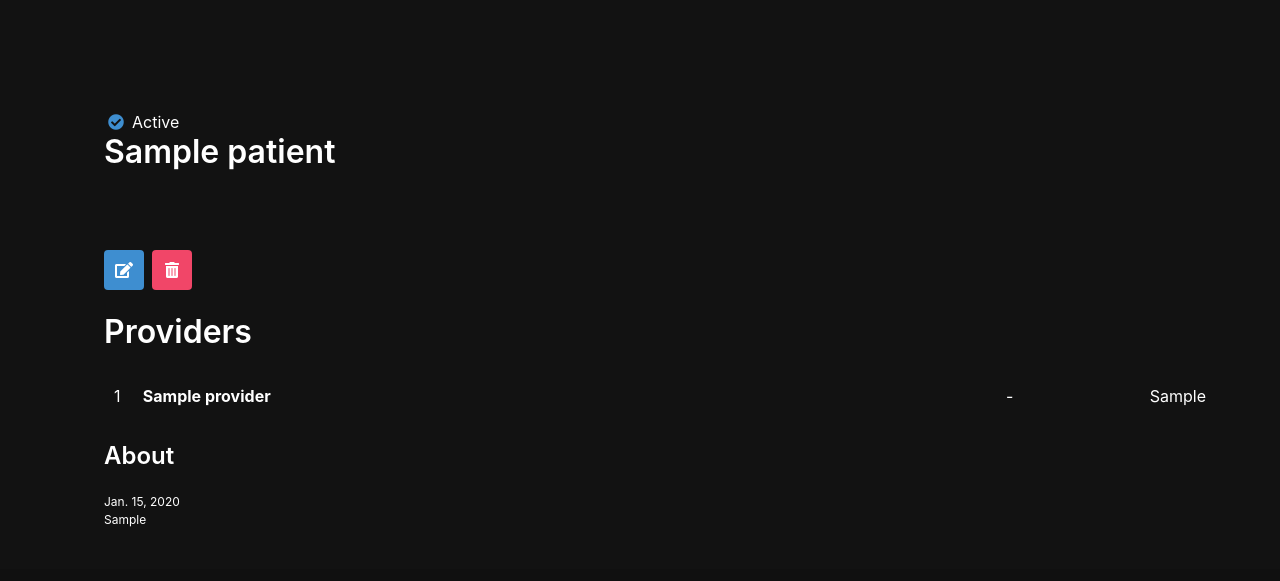
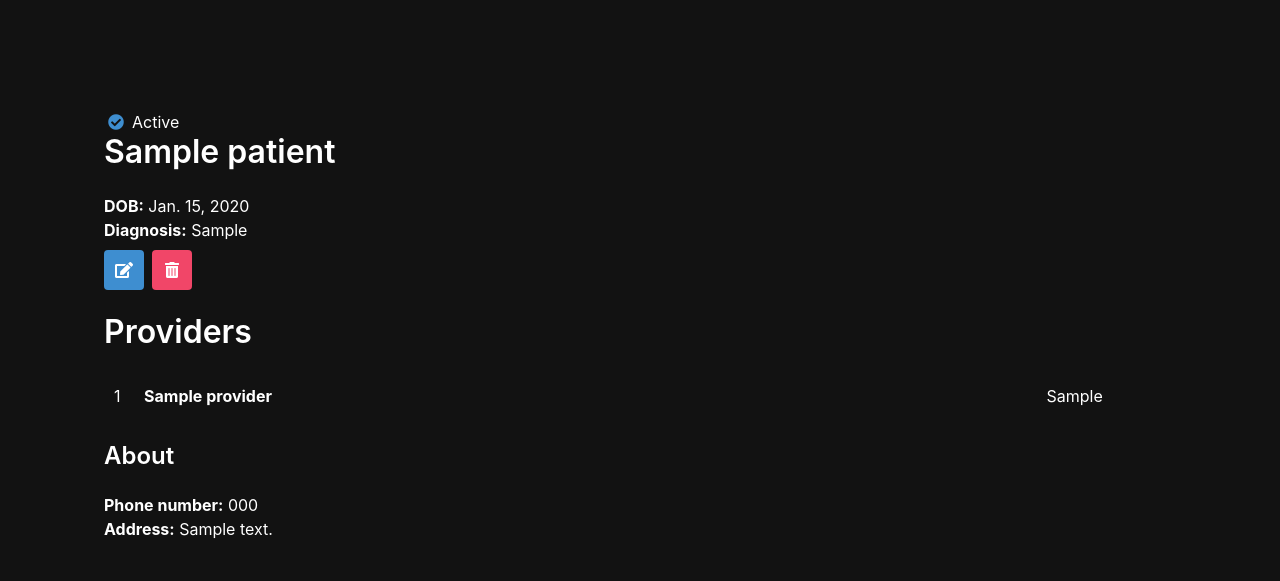
Before and after one commit to anthowest/ConnectCare, a Django app: page /patients/1/ in a window 1280 px wide. Shown: the part 342-923 px from the top of the page. Before the commit the page ends 869 px from the top, so only its background shows below. Run offline with Django 4.2, Linux system fonts and the light colour scheme; tables that the repository leaves empty hold one stand-in row (values such as "Sample post").

Commit message:
Edits to Patient model and view

```diff
--- a/main_app/models.py
+++ b/main_app/models.py
@@ -12,6 +12,8 @@ class Patient(models.Model):
     dob = models.DateField()
     diagnosis = models.CharField(max_length=200)
     active = models.BooleanField(default=True)
+    address = models.TextField(max_length=100, default='SOME STRING')
+    phone_number = models.CharField(max_length=10, default=0)
 
     def __str__(self):
         return self.name
--- a/main_app/static/styles/main.css
+++ b/main_app/static/styles/main.css
@@ -36,7 +36,7 @@ body {
   }
 
   p {
-    font-size: 12px;
+    font-size: 18px;
   }
 
   .detail__img {
--- a/main_app/templates/patient_detail.html
+++ b/main_app/templates/patient_detail.html
@@ -11,6 +11,8 @@
     </div>
     {% endif %}
     <h1 class="title">{{patient.name}}</h1>
+    <h3><b>DOB:</b> {{patient.dob}}</h3>
+    <h3><b>Diagnosis:</b> {{patient.diagnosis}}</h3>
 </div>
 <div class="detail__container">
     <div class="buttons">
@@ -30,7 +32,7 @@
         {% for provider in patient.providers.all %}
             <div class="song">
                 <span>{{forloop.counter}}</span>
-                <span><b>{{provider.name}}</b></span> -
+                <span><b>{{provider.name}}</b></span>
                 <span>{{provider.speciality}}</span>
             </div>
         {% empty %}
@@ -45,8 +47,9 @@
 
     <div class="detail__about">
         <h4 class="title is-4">About</h4>
-        <p>{{patient.dob}}</p>
-        <p>{{patient.diagnosis}}</p>
+        <h4><b>Phone number:</b> {{patient.phone_number}}</h4>
+        <h3><b>Address:</b> {{patient.address}}</h3>
+
     </div>
 </div>
 
```
Also changed, not shown: main_app/migrations/0008_patient_address_patient_phone_number_and_more.py (added), main_app/migrations/0009_alter_patient_phone_number.py (added).
